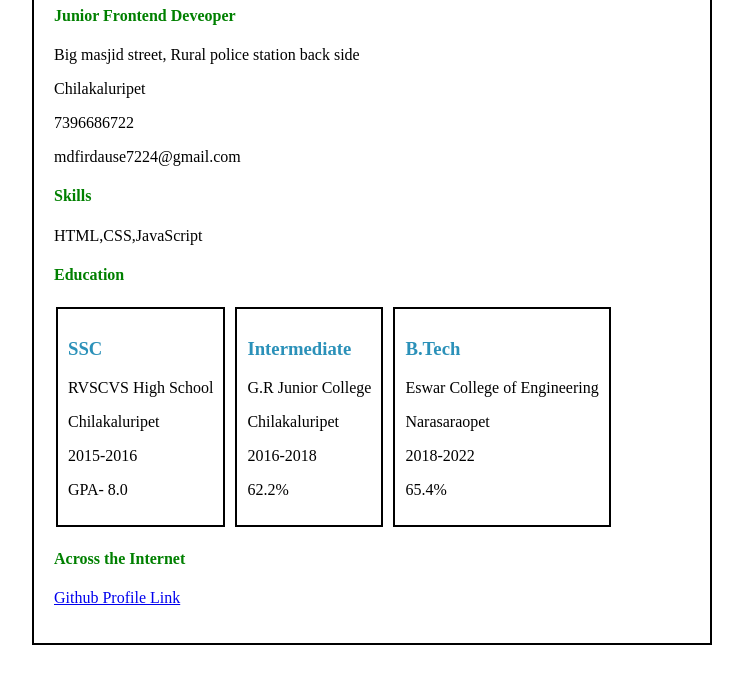
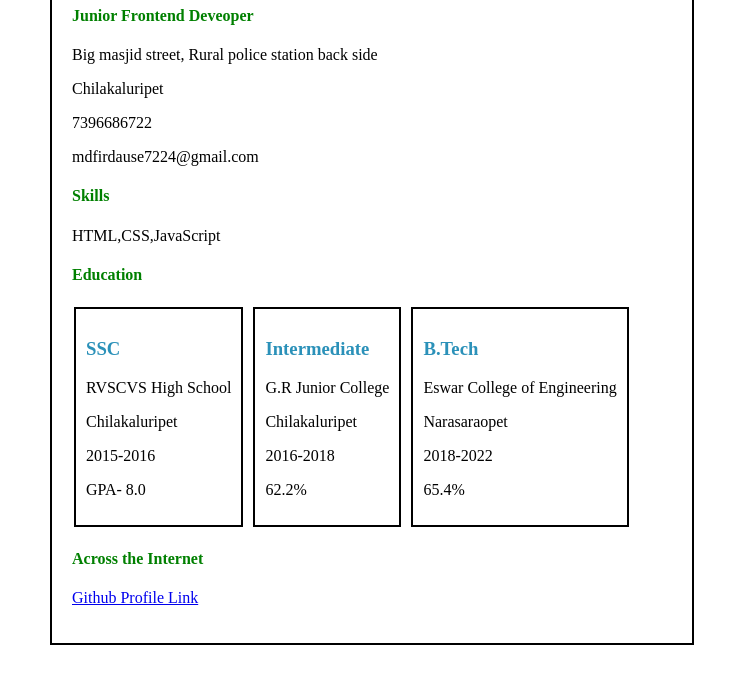
Before and after one commit to mdfirdause7224/Single-Page-CV, a website: page index.html in a window 1280 px wide. Shown: the part 120-800 px from the top of the page, without its empty margins (268-1011 px from the left). Drawn offline with Linux system fonts and the light colour scheme.

Commit message:
modified: style.css

```diff
--- a/styles.css
+++ b/styles.css
@@ -1,8 +1,9 @@
 body {
   border: 2px solid black;
   padding: 20px;
-  margin-right: 300px;
-  margin-left: 300px;
+  width: 600px;
+  margin-right: auto;
+  margin-left: auto;
 }
 
 main {
```
